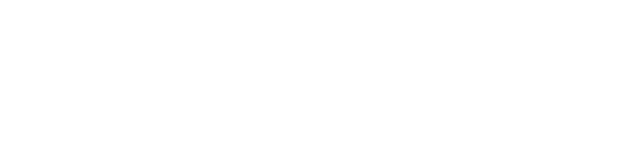
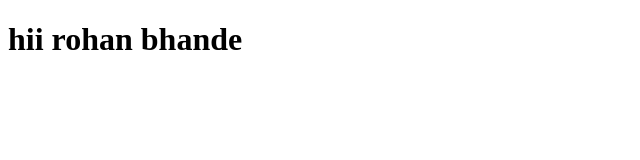
Before and after one commit to bhande7249/project2, a plain HTML site: page index.html in a window 1280 px wide. Shown: the whole page, without its empty margins (0-640 px from the left). Drawn offline with Linux system fonts and the light colour scheme.

Commit message:
add a new file

```diff
--- a/index.html
+++ b/index.html
@@ -6,6 +6,6 @@
     <title>sample code</title>
 </head>
 <body>
-
+    <h1> hii rohan bhande</h1>
 </body>
 </html>
```
Also changed, not shown: script.js (added).
